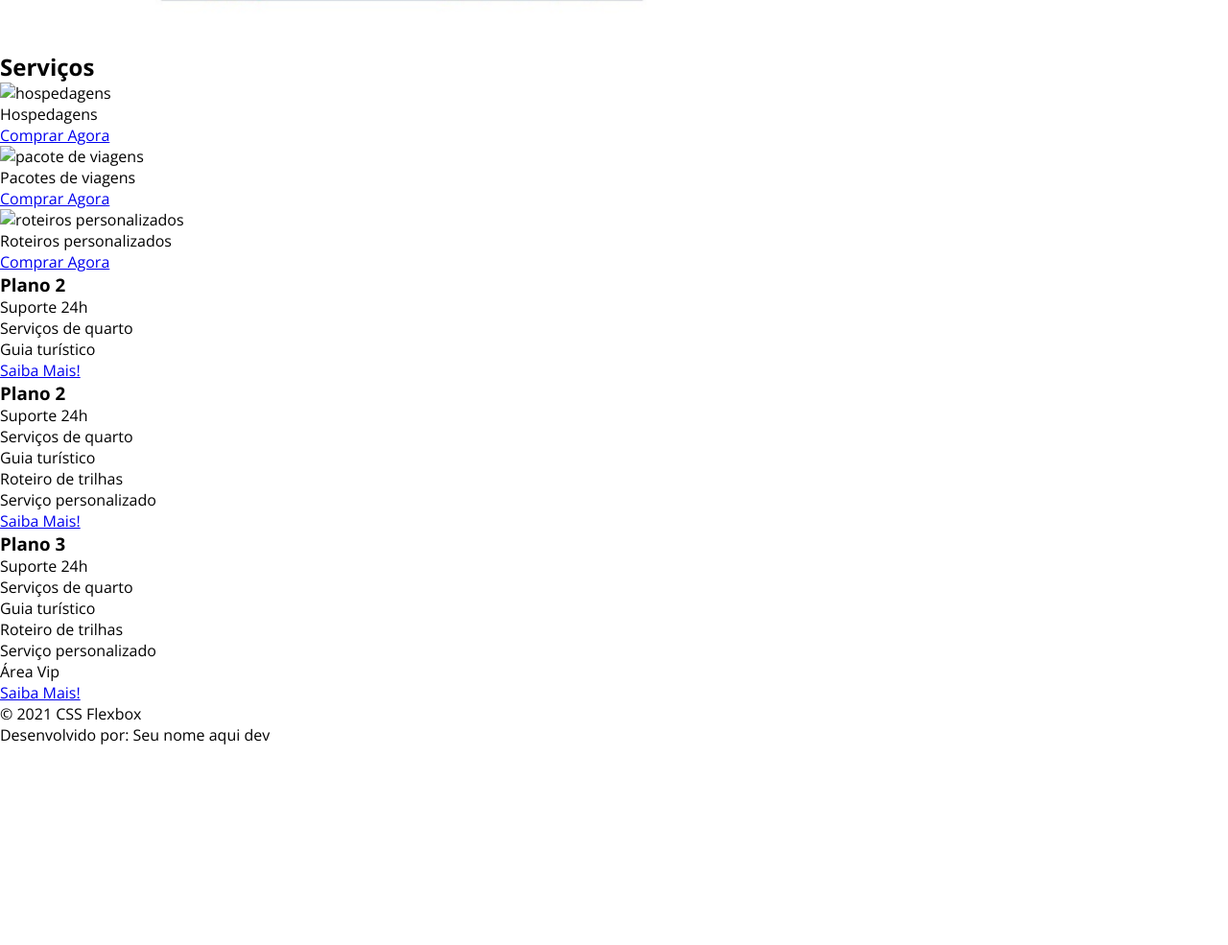
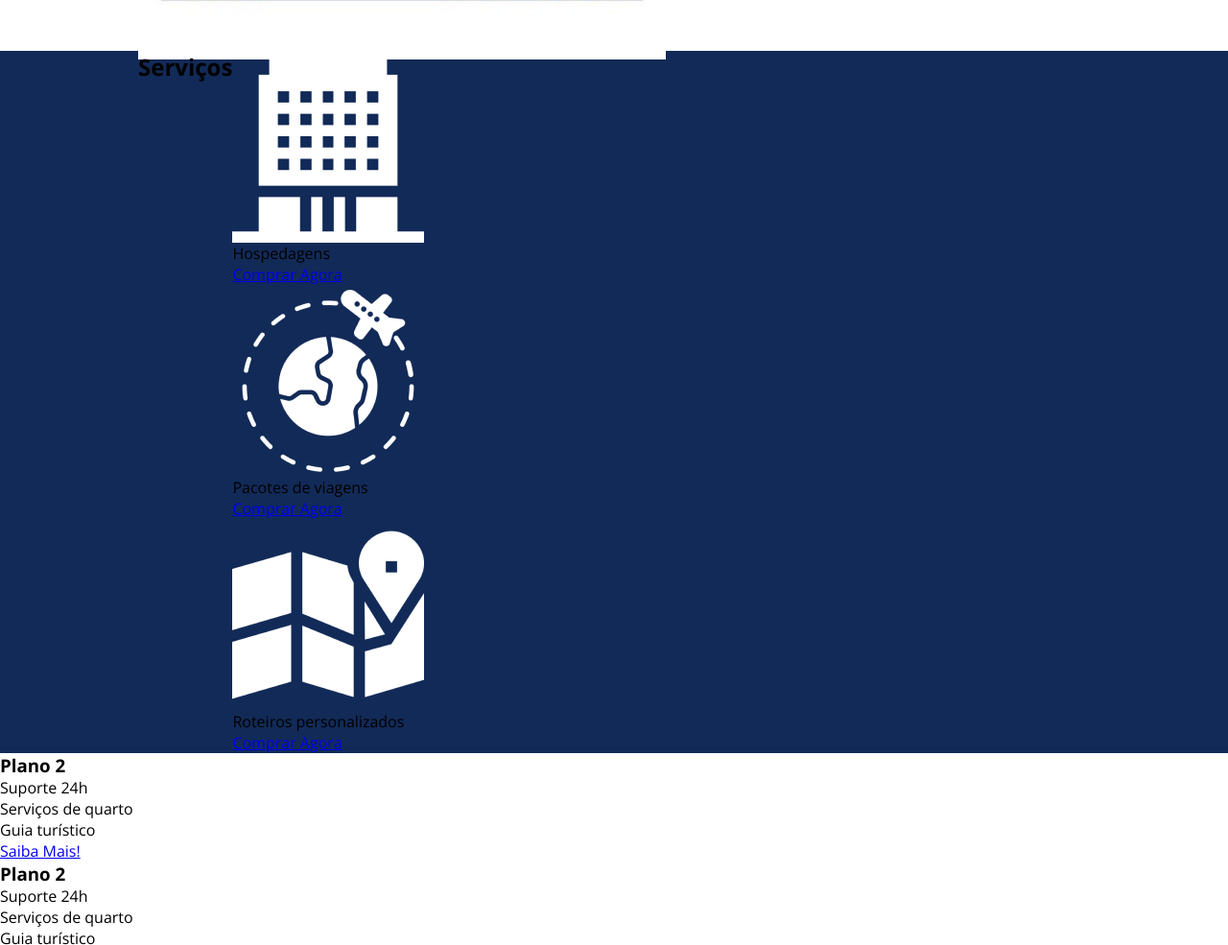
Before and after one commit to Cadu-Soares/flex-tour, a plain HTML site: page index.html in a window 1280 px wide. Shown: the part 849-1834 px from the top of the page at 96% size. Before the commit the page ends 1626 px from the top, so only its background shows below. Drawn offline with nearby package versions, Linux system fonts and the light colour scheme.

Commit message:
style:inicio da estilização da area servicos

```diff
--- a/index.html
+++ b/index.html
@@ -60,33 +60,34 @@
     </section>
 
     <!-- Área serviços -->
-    <section class=>
+    <div class="container-externo">
+        <section class= "flex-container servicos">
           <div>
             <h2>Serviços</h2>
           </div>
-
+          <div class="service-list">
             <div>
-        <div>
-          <div class=""><img src="./images/icon-2.png" alt="hospedagens" /></div>
+              <div class=""><img src="./img/icon-2.png" alt="hospedagens" /></div>
               <p>Hospedagens</p>
               <a href="#">Comprar Agora</a>
             </div>
-
             <div>
-          <div><img src="./images/icon-1.png" alt="pacote de viagens" /></div>
+              <div>
+                <img src="./img/icon-1.png" alt="pacote de viagens" />
+              </div>
               <p>Pacotes de viagens</p>
               <a href="#">Comprar Agora</a>
             </div>
-
             <div>
               <div>
-            <img src="./images/icon-3.png" alt="roteiros personalizados" />
+                <img src="./img/icon-3.png" alt="roteiros personalizados" />
               </div>
               <p>Roteiros personalizados</p>
               <a href="#">Comprar Agora</a>
             </div>
           </div>
         </section>
+      </div>
 
     <!-- Área Planos -->
     <section>
--- a/style.css
+++ b/style.css
@@ -139,7 +139,7 @@ header ul {
 }
 
 .texto-quem-somos {
-  min-height: 200px;
+  min-height: 320px;
   margin-left: 100px;
 }
 
@@ -165,3 +165,14 @@ header ul {
   font-weight: bold;
   text-align: justify;
 }
+
+/* SERVIÇOS */
+
+.container-externo {
+  background: #122A57;
+  width: 100%;
+}
+
+.servicos {
+
+}
```
Lines whose indentation alone changed are shown as unchanged.
